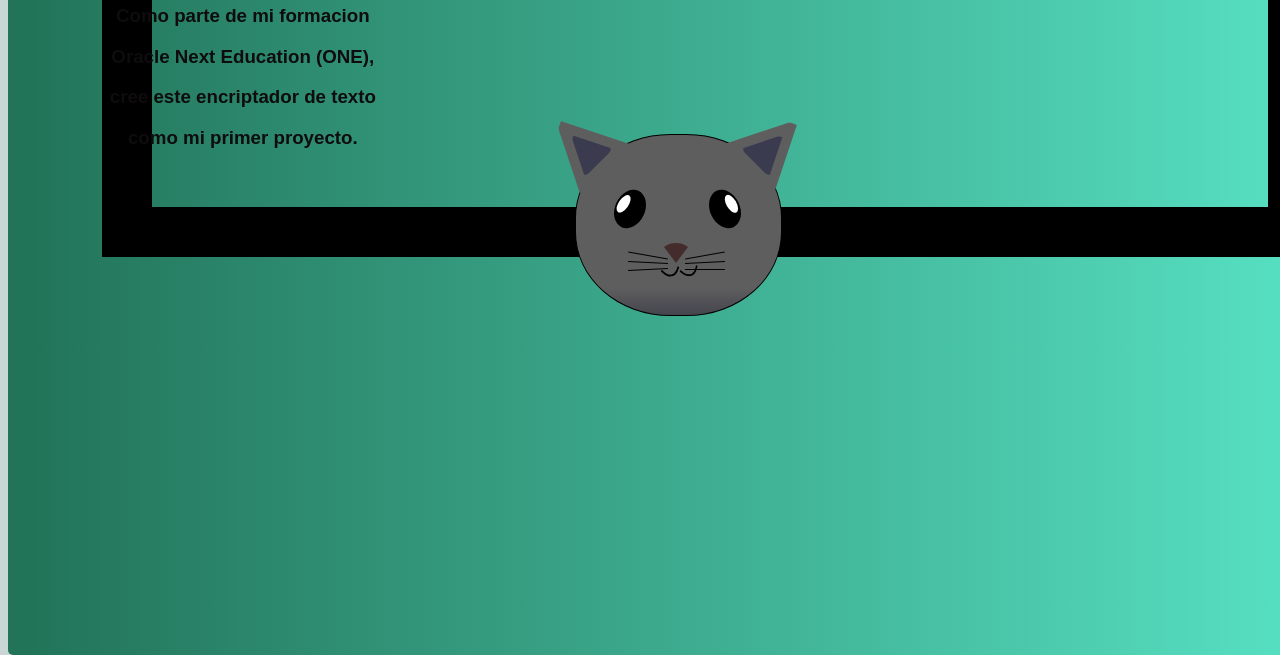
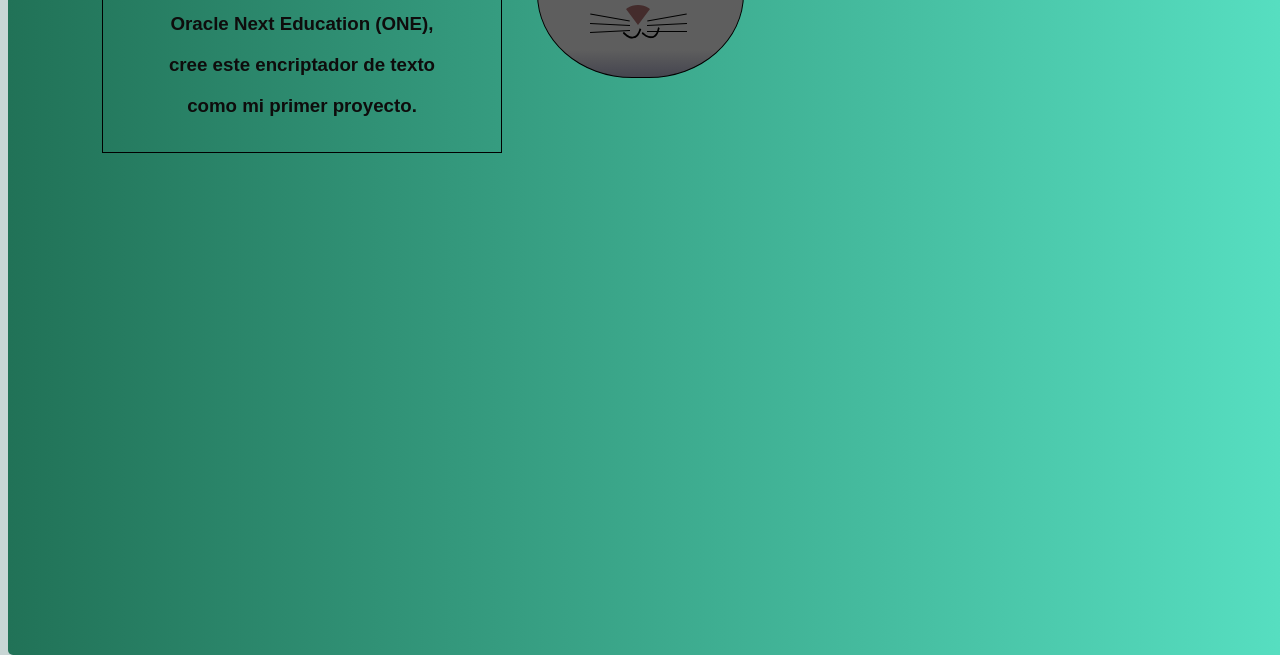
Before and after one commit to Azurepand4/Encriptador, a plain HTML site: page index.html in a window 1280 px wide. Shown: the part 413-1068 px from the top of the page. Drawn offline with Linux system fonts and the light colour scheme; a script that the page names is missing.

Commit message:
Add files via upload
Termine Pagina de inicio de encriptador.

```diff
--- a/index.html
+++ b/index.html
@@ -19,7 +19,18 @@
              <div class="small-rectangle" style="background-color: #005a75;"><a href="encriptador.html"><button>Ir a la aplicacion</button><img src="https://png.pngtree.com/png-clipart/20220616/original/pngtree-arrow-in-square-icon-white-isolated-on-blue-background-vector-illustration-png-image_8066492.png" alt="Image 1"></a></div>
              <div class="small-rectangle" style="background-color: #849fc2;"><a href="https://www.linkedin.com/in/erick-gonzalez-dev/" target="_blank" class="linkedin-link">Link a mi perfil de LinkedIn </a><img src="https://upload.wikimedia.org/wikipedia/commons/thumb/8/81/LinkedIn_icon.svg/2048px-LinkedIn_icon.svg.png" alt="Image 2"></div>
           <nav>
-             <!-- Gato -->
+
+
+             <!-- Content of Box 1 -->
+             <h2 class="box-heading">Pero... Porque un Encriptador?</h2>
+             <div class="parrafo"><p><h3>Como parte de mi formacion
+                </h3></p>
+                <p><h3>Oracle Next Education (ONE),
+                </h3></p>
+                <p><h3>cree este encriptador de texto</h3></p>
+                <p><h3>como mi primer proyecto.</h3></p></div>
+         </div>
+                      <!-- Gato -->
       <div class="cuadroGato">
         <div class="boxGato" id="boxGato">
              <div class="cat-head">
@@ -63,16 +74,6 @@
               </div>
             </div>
             <!-- Termina Gato -->
-
-             <!-- Content of Box 1 -->
-             <h2 class="box-heading">Pero... Porque un Encriptador?</h2>
-             <div class="parrafo"><p><h3>Como parte de mi formacion
-                </h3></p>
-                <p><h3>Oracle Next Education (ONE),
-                </h3></p>
-                <p><h3>cree este encriptador de texto</h3></p>
-                <p><h3>como mi primer proyecto.</h3></p></div>
-         </div>
      </div>
     <script src="script.js"></script>
   </nav>
--- a/style.css
+++ b/style.css
@@ -121,18 +121,13 @@ button{
     height: 200px; /* Height of the box */
     padding: 0px; /* Padding inside the box */
     box-sizing: border-box; /* Include padding and border in the box's total width and height */
-    margin-left: -10%;
+    margin-left: 5%;
     margin-top: 0%;
     position: relative;
+    border: 1px solid #000;
 }
 
 /* Gato */
-#boxGato {
-    background-image: linear-gradient(to right, rgb(33, 114, 87), rgb(89, 228, 198));
-    color: rgb(14, 12, 12);
-    position: static;
-    max-width: 93%;
-}
 .cat-head {
     position: absolute;
     right: 0;
@@ -145,6 +140,7 @@ button{
     height: 180px;
     border: 1px solid #000;
     border-radius: 46%;
+    text-align: center;
   }
 
   .cat-left-ear {
@@ -326,13 +322,15 @@ button{
   }
 
   .cat-whisker-right-bottom {
+    margin: auto;
     position: absolute;
     top: 134px;
     left: 109px;}
 
 .cuadroGato {
-        border: 50px solid #000;
+        margin: auto;
+        border: 10px solid #000;
         position: static;
-        margin-left: 5%;
-        padding: 2px;
+        margin-left: 50%;
+        padding: 0px;
     }
```
